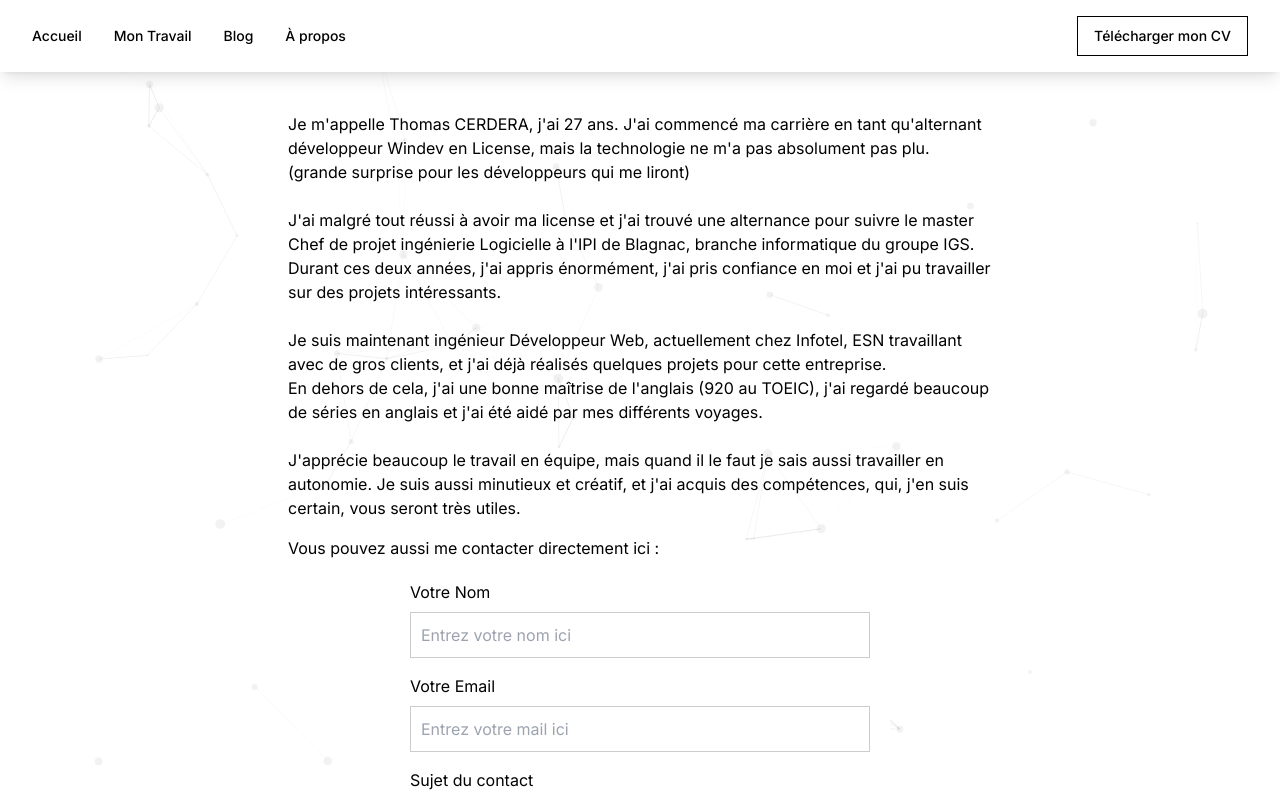
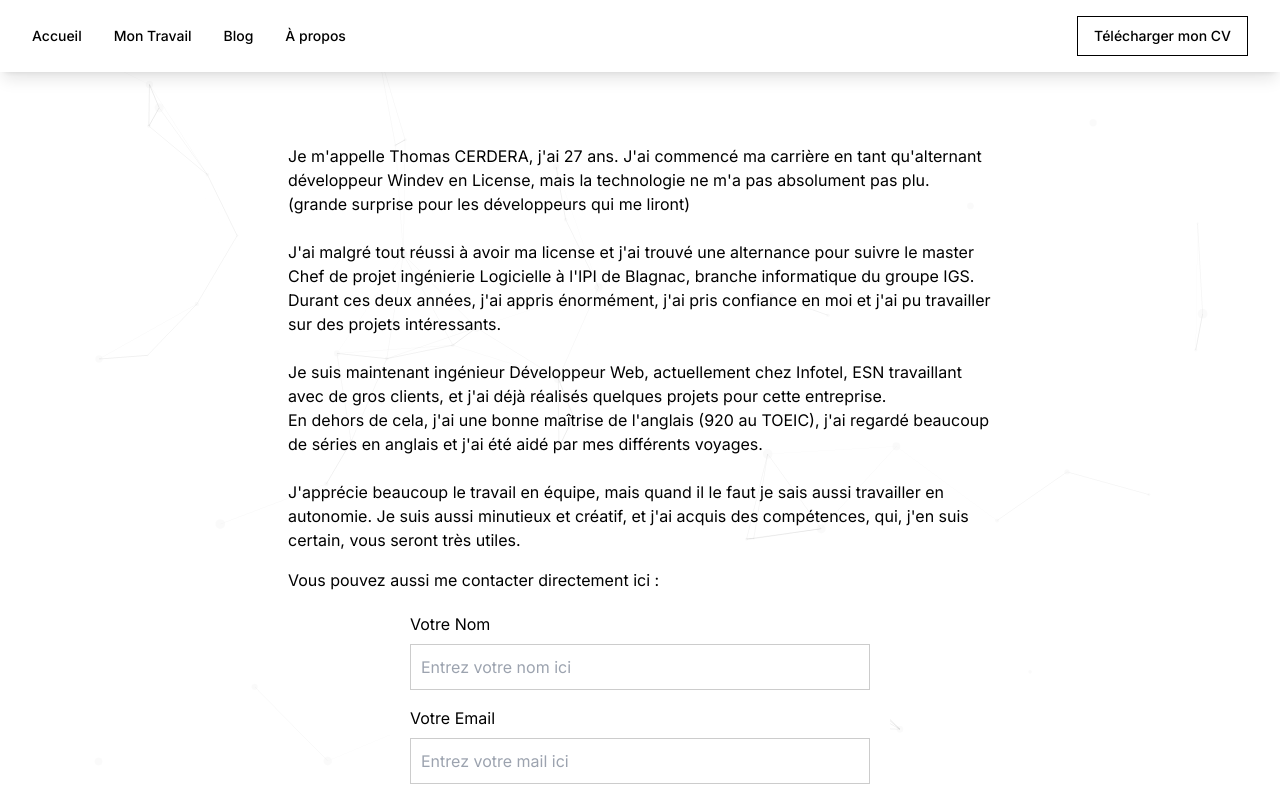
Before and after one commit to ThomasC317/websiteV2, a Next.js app: page /about in a window 1280 px wide. Shown: the top 799 px of the page. Built offline with nearby package versions, Linux system fonts and the light colour scheme.

Commit message:
updating css + particles

```diff
--- a/app/about/page.tsx
+++ b/app/about/page.tsx
@@ -11,7 +11,7 @@ const About = () => {
         <Navbar isMainPage={false} />
         <div style={{ position: "relative" }}>
         <ParticleBackground/>
-        <main className="w-full max-w-4xl bg-transparent bg-opacity-80 mx-auto rounded-lg px-24 py-12 mt-16" style={{"position":"relative", "zIndex":1}}>
+        <main className="w-full max-w-4xl bg-transparent bg-opacity-80 mx-auto rounded-lg px-24 py-12 mt-24" style={{"position":"relative", "zIndex":1}}>
             <div  className="mb-4 flex">
             <p className="">
               Je m'appelle Thomas CERDERA, j'ai 27 ans. J'ai commencé ma carrière en tant qu'alternant développeur Windev en License, mais la technologie ne m'a pas absolument pas plu. (grande surprise pour les développeurs qui me liront)<br/><br/>
--- a/app/blog/page.tsx
+++ b/app/blog/page.tsx
@@ -13,7 +13,7 @@ const Blog = () => {
         <Navbar isMainPage={false} />
         <div style={{ position: "relative", height: "100vh" }}>
         <ParticleBackground/>
-        <main className="w-full max-w-4xl bg-white bg-opacity-80 mx-auto mt-16 rounded-lg" style={{"position":"relative", "zIndex":1}}>
+        <main className="w-full max-w-4xl bg-white bg-opacity-80 mx-auto mt-24 rounded-lg" style={{"position":"relative", "zIndex":1}}>
           <BlogComponent></BlogComponent>
           </main></div>
           </div>
--- a/app/work/page.tsx
+++ b/app/work/page.tsx
@@ -266,37 +266,37 @@ const handleCompanyChange = (e) => {
                 <div className="px-8 py-4">
                     <h2 className="text-2xl mb-4">Applications/Outils</h2>
                     <div className="mb-4 flex">
-                        <a href="https://code.visualstudio.com/" className="underline-link">VS Code </a>
+                        <a href="https://code.visualstudio.com/" className="underline-link whitespace-nowrap">VS Code </a>
                         <Trema />
                         <p className="ml-2">Un des meilleurs éditeurs de code que j'ai pu tester, très customisable.</p>
                     </div>
                     <div className="mb-4 flex">
-                        <a href="https://github.com/" className="underline-link">GitHub </a>
+                        <a href="https://github.com/" className="underline-link whitespace-nowrap">GitHub </a>
                         <Trema />
                         <p className="ml-2">La feature des pages est assez folle pour hoster des sites facilement, très pratique pour les portfolios notamment.</p>
                     </div>
                     <div className="mb-4 flex">
-                        <a href="https://www.sonarsource.com/" className="underline-link">Sonarlint/Cloud </a>
+                        <a href="https://www.sonarsource.com/" className="underline-link whitespace-nowrap">Sonarlint/Cloud </a>
                         <Trema />
                         <p className="ml-2">J'ai beau avoir travaillé peu avec, l'utilité est impressionante. Très simple à installer et la qualité de code est rapidement améliorée.</p>
                     </div>
                     <div className="mb-4 flex">
-                        <a href="https://azure.microsoft.com/fr-fr/products/devops" className="underline-link">Azure Devops </a>
+                        <a href="https://azure.microsoft.com/fr-fr/products/devops" className="underline-link whitespace-nowrap">Azure Devops </a>
                         <Trema />
                         <p className="ml-2">L'ensemble des features est très appréciable. Avoir accès au Kanban, aux repositories, a la création d'artifacts et aux pipelines sur la même plateforme... ça m'a été très utile.</p>
                     </div>
                     <div className="mb-4 flex">
-                        <a href="https://www.google.com/intl/fr/drive/" className="underline-link">Google Workspace </a>
+                        <a href="https://www.google.com/intl/fr/drive/" className="underline-link whitespace-nowrap">Google Workspace </a>
                         <Trema />
                         <p className="ml-2">Gratuit & très complet, pas besoin de dire grand chose de plus.</p>
                     </div>
                     <div className="mb-4 flex">
-                        <a href="https://www.canva.com/" className="underline-link">Canva </a>
+                        <a href="https://www.canva.com/" className="underline-link whitespace-nowrap">Canva </a>
                         <Trema />
                         <p className="ml-2">Très utile pour créer des schémas, des documents textes en tout genre, ou même des présentations. Je ne suis pas fan de la disparition des applications tierces cependant.</p>
                     </div>
                     <div className="mb-4 flex">
-                        <a href="https://v0.dev/" className="underline-link">V0 Dev </a>
+                        <a href="https://v0.dev/" className="underline-link whitespace-nowrap">V0 Dev </a>
                         <Trema />
                         <p className="ml-2">Génération par IA d'interfaces simples. Très utile pour générer des composants en React.</p>
                     </div>
--- a/app/work/work.css
+++ b/app/work/work.css
@@ -68,8 +68,8 @@ h3 {
     padding-bottom: 1.5rem;
 }
 
-.mt-16 {
-    margin-top: 4rem;
+.mt-24 {
+    margin-top: 6rem;
 }
 
 .shadow-sm {
--- a/components/component/particleBackground.tsx
+++ b/components/component/particleBackground.tsx
@@ -81,7 +81,7 @@ const ParticleBackground = () => {
             value: 50,
           },
           opacity: {
-            value: 0.05,
+            value: 0.02,
           },
           shape: {
             type: "circle",
```
